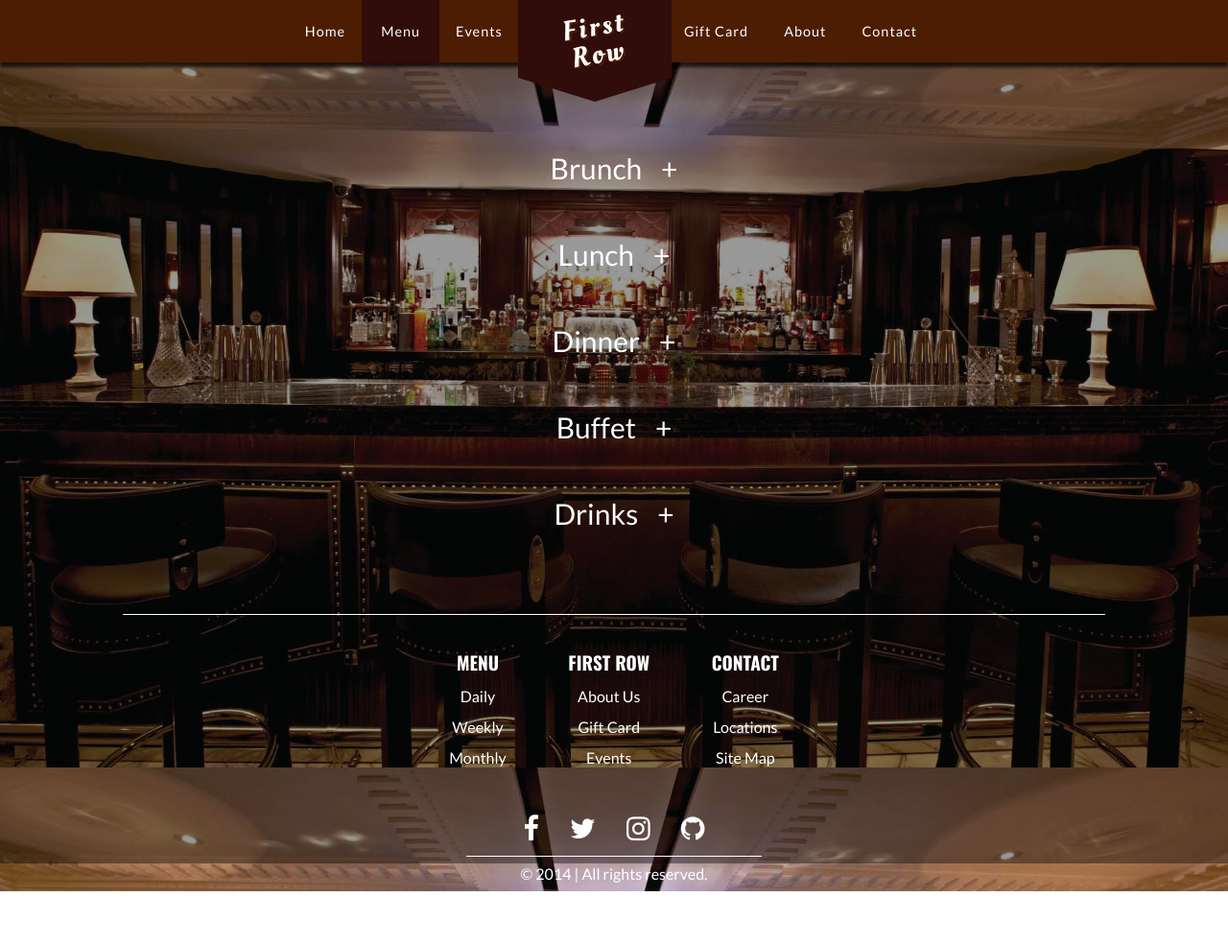
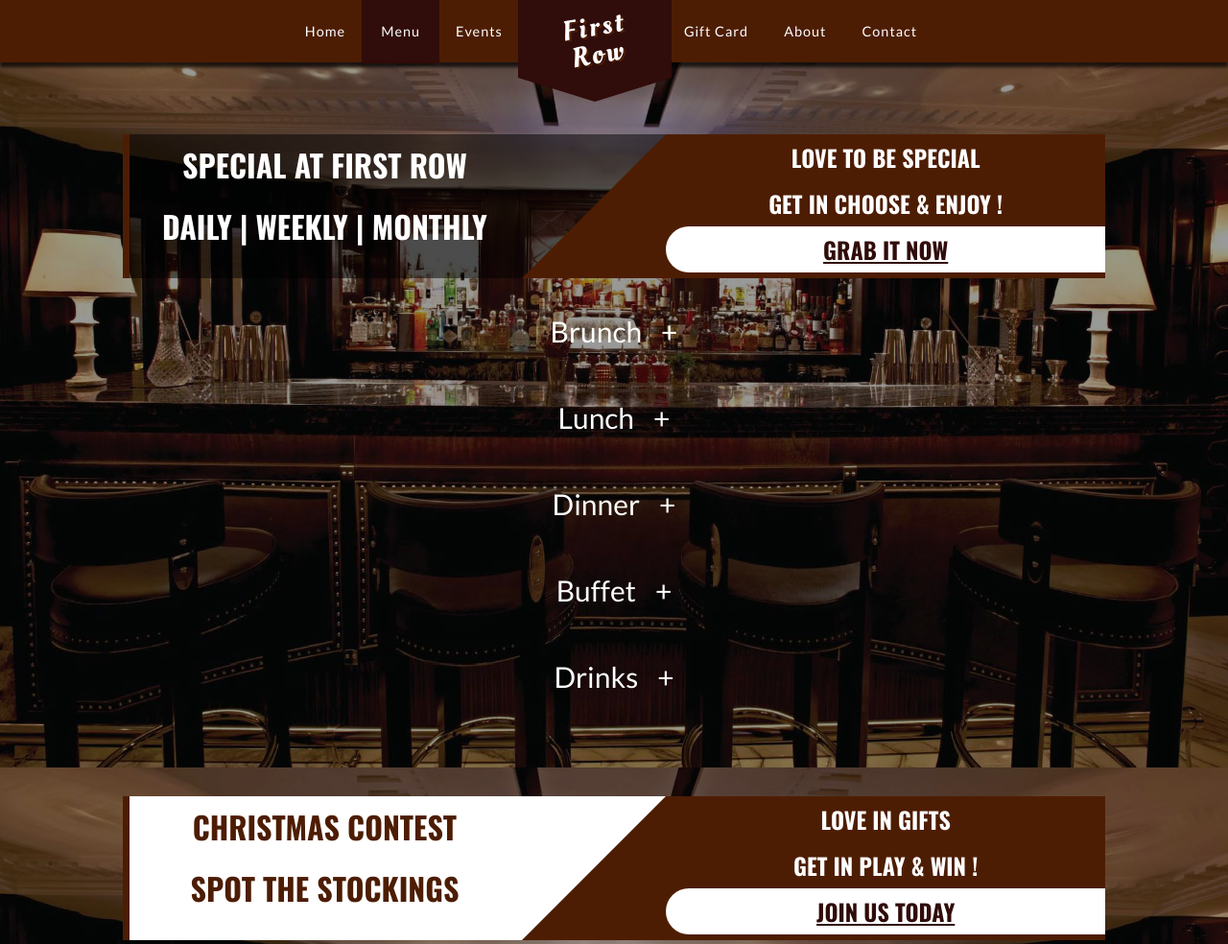
Before and after one commit to wilstond/JavaScript-Project, a plain HTML site: page menu.html in a window 1280 px wide. Shown: the top 984 px of the page at 96% size. Before the commit the page ends 929 px from the top, so only its background shows below. Drawn offline with nearby package versions, Linux system fonts and the light colour scheme.

Commit message:
All Page CSS

```diff
--- a/menu.html
+++ b/menu.html
@@ -40,6 +40,23 @@
 		</header>
 
         <div id="menu-container" class="clearfix">
+
+           <div class="wrapper">
+
+                <div class="banner" style="color:fff;">
+                    <div class="left">
+                        <p style="color:fff;">SPECIAL AT FIRST ROW</p>
+                        <p style="color:fff;">DAILY  |  WEEKLY  |  MONTHLY</p>
+                    </div>
+                    <div class="right">
+                        <p style="color:fff;">LOVE TO BE SPECIAL</p>
+                        <p style="color:fff;">GET IN CHOOSE &amp; ENJOY !</p>
+                        <p><a href="specials.html" style="color:#300c0a;">GRAB IT NOW</a></p>
+                    </div>
+
+                    <div id="triangle"></div>
+                </div>
+           </div>
 
             <div id="menu-content" class="clearfix">
 
@@ -438,6 +455,22 @@
     <footer>
         <div id="foot" class="head_content">
             <div class="wrapper">
+
+                <div class="banner">
+                    <div class="left">
+                        <p>CHRISTMAS CONTEST</p>
+                        <p>SPOT THE STOCKINGS</p>
+                    </div>
+                    <div class="right">
+                        <p>LOVE IN GIFTS</p>
+                        <p>GET IN PLAY &amp; WIN !</p>
+                        <p><a href="game.html" style="color:#300c0a;">JOIN US TODAY</a></p>
+                    </div>
+
+                    <div id="triangle"></div>
+
+                </div>
+
                 <div class="foot_content">
 
                     <div class="fblocks">
--- a/style.css
+++ b/style.css
@@ -291,6 +291,21 @@
 	float: right;
 }
 
+.left
+{
+	width: 40%;
+	color: #4d1d03;
+	float: left;
+}
+
+.left p
+{
+	font-family: 'Oswald', sans-serif;
+	font-size: 2em;
+	font-weight: 700;
+	line-height: 200%;
+}
+
 .right
 {
 	width: 45%;
```
Also changed, not shown: about.html (+16 -0 lines), career.html (+16 -0 lines), contact.html (+16 -0 lines), events.html (+16 -0 lines), game.html (+4 -0 lines), gifts.html (+21 -0 lines), index.html (+23 -1 lines), location.html (+16 -0 lines), sitemap.html (+16 -0 lines), specials.html (+16 -0 lines).
